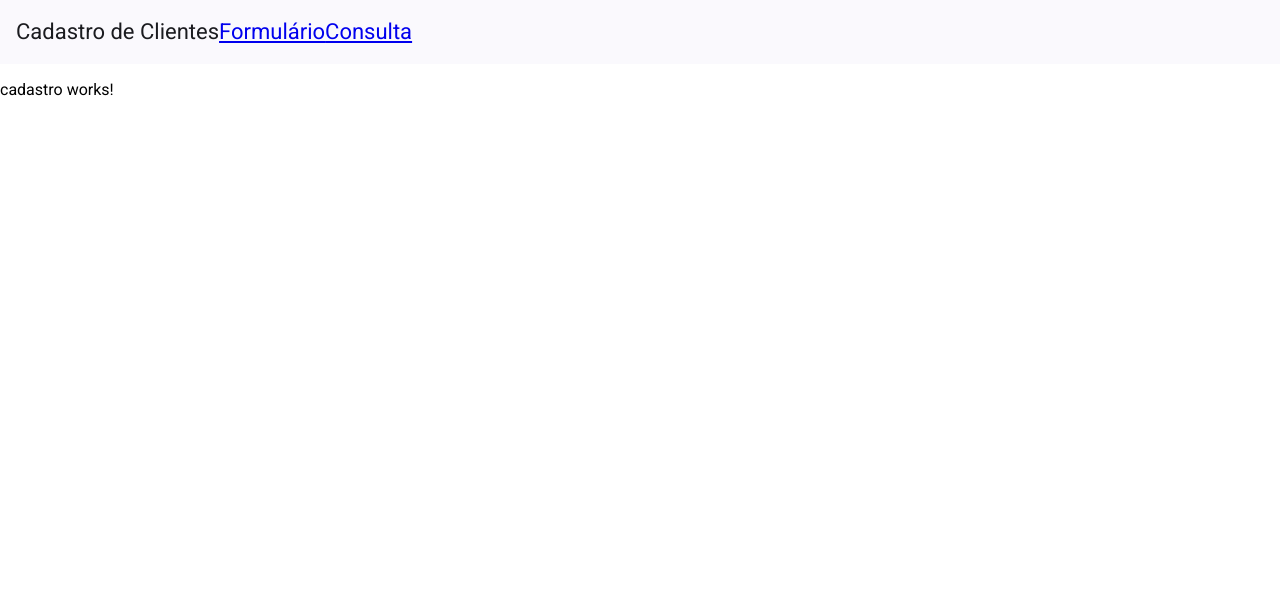
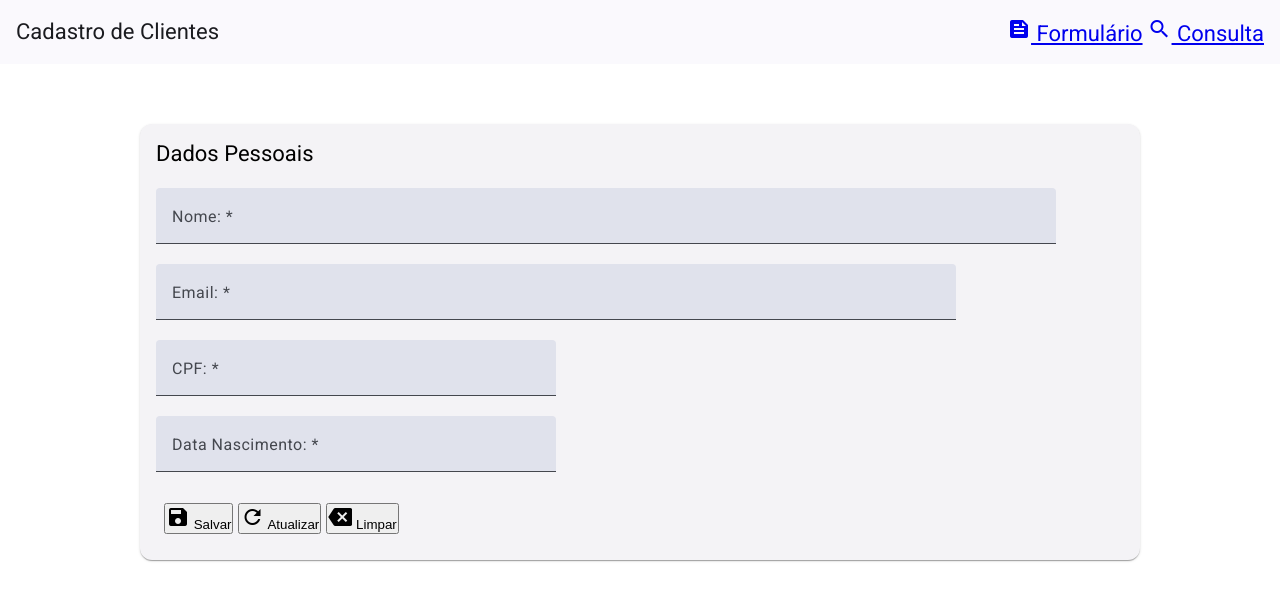
Before and after one commit to AndreLuisGomes/curso-angular-19, an Angular app: page /cadastro in a window 1280 px wide. Shown: the top 600 px of the page. Built offline with nearby package versions, Linux system fonts and the light colour scheme.

Commit message:
feat: completando formulario e adicionando classe de cliente

```diff
--- a/package.json
+++ b/package.json
@@ -37,6 +37,7 @@
     "karma-coverage": "~2.2.0",
     "karma-jasmine": "~5.1.0",
     "karma-jasmine-html-reporter": "~2.1.0",
+    "sass": "^1.89.2",
     "typescript": "~5.6.2"
   }
 }
--- a/src/app/app.component.html
+++ b/src/app/app.component.html
@@ -1,8 +1,12 @@
-<mat-toolbar color="accent">
+<mat-toolbar color="primary">
     <span>Cadastro de Clientes</span>
     <span class="spacer"></span>
     <span class="spacer"></span>
-    <a href="cadastro">Formulário</a>
-    <a href="consulta">Consulta</a>
+    <a routerLink="/cadastro">
+        <mat-icon fontIcon="feed"></mat-icon>
+        Formulário</a>
+    <a routerLink="/consulta">
+        <mat-icon fontIcon="search" class="ml-5"></mat-icon>
+        Consulta</a>
 </mat-toolbar>
 <router-outlet></router-outlet>
--- a/src/app/app.component.scss
+++ b/src/app/app.component.scss
@@ -0,0 +1,3 @@
+.spacer{
+    flex: 1 1 auto;
+}
--- a/src/app/app.component.ts
+++ b/src/app/app.component.ts
@@ -1,10 +1,11 @@
 import { Component } from '@angular/core';
-import { RouterOutlet } from '@angular/router';
+import { RouterOutlet, RouterLink } from '@angular/router';
 import { MatToolbarModule } from '@angular/material/toolbar';
+import { MatIconModule} from '@angular/material/icon';
 
 @Component({
   selector: 'app-root',
-  imports: [RouterOutlet, MatToolbarModule],
+  imports: [RouterOutlet, RouterLink, MatToolbarModule, MatIconModule],
   templateUrl: './app.component.html',
   styleUrl: './app.component.scss'
 })
--- a/src/app/cadastro/cadastro.component.html
+++ b/src/app/cadastro/cadastro.component.html
@@ -1 +1,76 @@
-<p>cadastro works!</p>
+<div fxLayout="row" fxLayoutAlign="center">
+    <div fxlayout="column" fxFlex="1000px">
+        <form class="mt-60" #clientsFrm=""ngForm>
+            <mat-card>
+                <mat-card-header>
+                    <mat-card-title>Dados Pessoais</mat-card-title>
+                </mat-card-header>
+                <mat-card-content class="mt-20">
+                    <div fxLayout="row" fxLayoutAlign="start" fxLayoutGap="16px">
+                        <div fxLayout="column" fxFlex="900px">
+                            <mat-form-field class="full-width">
+                                <mat-label>Nome: *</mat-label>
+                                <input type="text"
+                                    [(ngModel)]="cliente.nome"
+                                    name="nome"
+                                    placeholder="Ex: José da Silva" matInput/>
+                            </mat-form-field>
+                        </div>
+                    </div>
+
+                    <div fxLayout="row" fxLayoutAlign="start" fxLayoutGap="16px">
+                        <div fxLayout="column" fxFlex="800px">
+                            <mat-form-field class="full-width">
+                                <mat-label>Email: *</mat-label>
+                                <input type="email"
+                                    [(ngModel)]="cliente.email"
+                                    name="email"
+                                    placeholder="Digite seu email" matInput/>
+                            </mat-form-field>
+                        </div>
+                    </div>
+
+                    <div fxLayout="row" fxLayoutAlign="start" fxLayoutGap="16px">
+                        <div fxLayout="column" fxFlex="400px">
+                            <mat-form-field class="full-width">
+                                <mat-label>CPF: *</mat-label>
+                                <input type="string"
+                                    [(ngModel)]="cliente.cpf"
+                                    name="cpf"
+                                    placeholder="Digite seu CPF" matInput/>
+                            </mat-form-field>
+                        </div>
+                    </div>
+
+                    <div fxLayout="row" fxLayoutAlign="start" fxLayoutGap="16px">
+                        <div fxLayout="column" fxFlex="400px">
+                            <mat-form-field class="full-width">
+                                <mat-label>Data Nascimento: *</mat-label>
+                                <input type="string"
+                                    [(ngModel)]="cliente.dataNascimento"
+                                    name="dataNascimento"
+                                    placeholder="Digite sua data de nascimento" matInput/>
+                            </mat-form-field>
+                        </div>
+                    </div>
+
+                    <mat-card-actions>
+                        <button class="botao_salvar" mat-flat-button color="accent">
+                            <mat-icon fontIcon="save"></mat-icon>
+                            Salvar
+                        </button>
+                        <button class="botao_salvar" mat-flat-button class="ml-5" color="accent">
+                            <mat-icon fontIcon="refresh"></mat-icon>
+                            Atualizar
+                        </button>
+
+                        <button class="botao_salvar" mat-flat-button class="ml-5" color="primary">
+                            <mat-icon fontIcon="backspace"></mat-icon>
+                            Limpar
+                        </button>
+                    </mat-card-actions>
+                </mat-card-content>
+            </mat-card>
+        </form>
+    </div>
+</div>
--- a/src/app/cadastro/cadastro.component.ts
+++ b/src/app/cadastro/cadastro.component.ts
@@ -1,12 +1,25 @@
 import { Component } from '@angular/core';
 import { FlexLayoutModule } from '@angular/flex-layout';
+import { MatCardModule } from '@angular/material/card';
+import { MatFormFieldModule } from '@angular/material/form-field';
+import { MatInputModule } from '@angular/material/input';
+import { FormsModule } from '@angular/forms';
+import { MatIconModule } from '@angular/material/icon';
+import { Cliente } from './cliente';
 
 @Component({
   selector: 'app-cadastro',
-  imports: [FlexLayoutModule],
+  imports: [
+    MatCardModule,
+    MatFormFieldModule,
+    MatInputModule,
+    FormsModule,
+    MatIconModule,
+    FlexLayoutModule,
+  ],
   templateUrl: './cadastro.component.html',
   styleUrl: './cadastro.component.scss'
 })
 export class CadastroComponent {
-
+  cliente: Cliente= Cliente.newCliente();
 }
--- /dev/null
+++ b/src/app/cadastro/cliente.ts
@@ -0,0 +1,15 @@
+import { v4 as uuid } from 'uuid';
+
+export class Cliente{
+    id?: string;
+    nome?: string;
+    cpf?: string;
+    dataNascimento?: string;
+    email?: string;
+
+    static newCliente(){
+        const cliente = new Cliente();
+        cliente.id  = uuid();
+        return cliente;
+    }
+}
--- a/src/styles.scss
+++ b/src/styles.scss
@@ -1,4 +1,25 @@
-/* You can add global styles to this file, and also import other style files */
 
-html, body { height: 100%; }
-body { margin: 0; font-family: Roboto, "Helvetica Neue", sans-serif; }
+// Definições padrão
+*{
+  padding: 0;
+  margin: 0;
+}
+
+// Margin top
+.mt-20 {
+   margin-top: 20px;
+}
+.mt-60 {
+   margin-top: 60px;
+}
+.mt-40 {
+   margin-top: 40px;
+}
+.ml-5 {
+   margin-left: 5px;
+}
+
+// Tamanhos
+.full-width {
+ width: 100%;
+}
```
Also changed, not shown: 1 other file (tests, documents, lock files or other folders).
